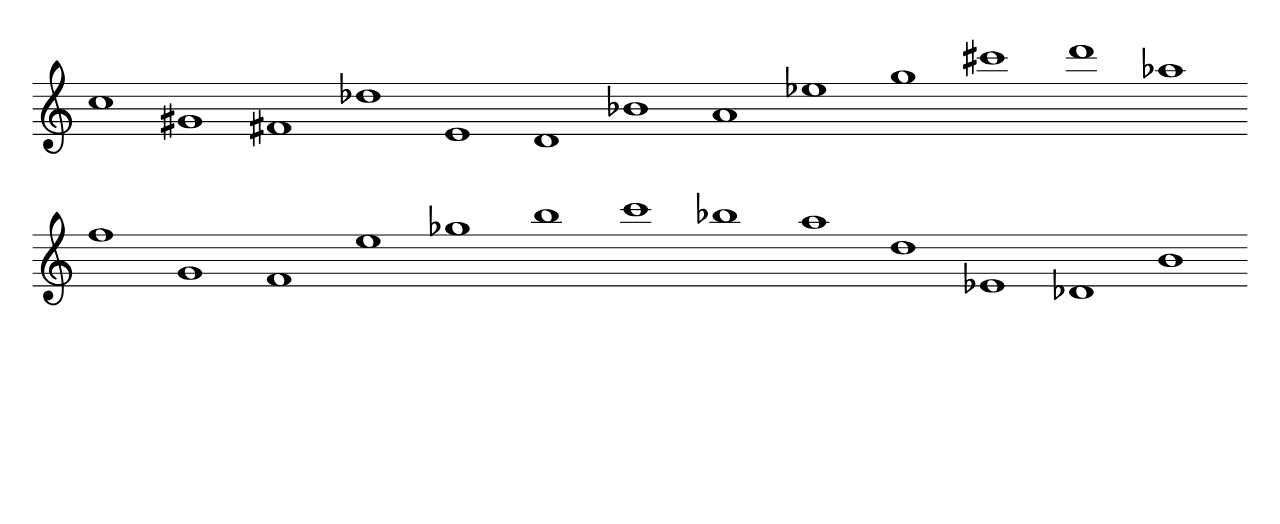
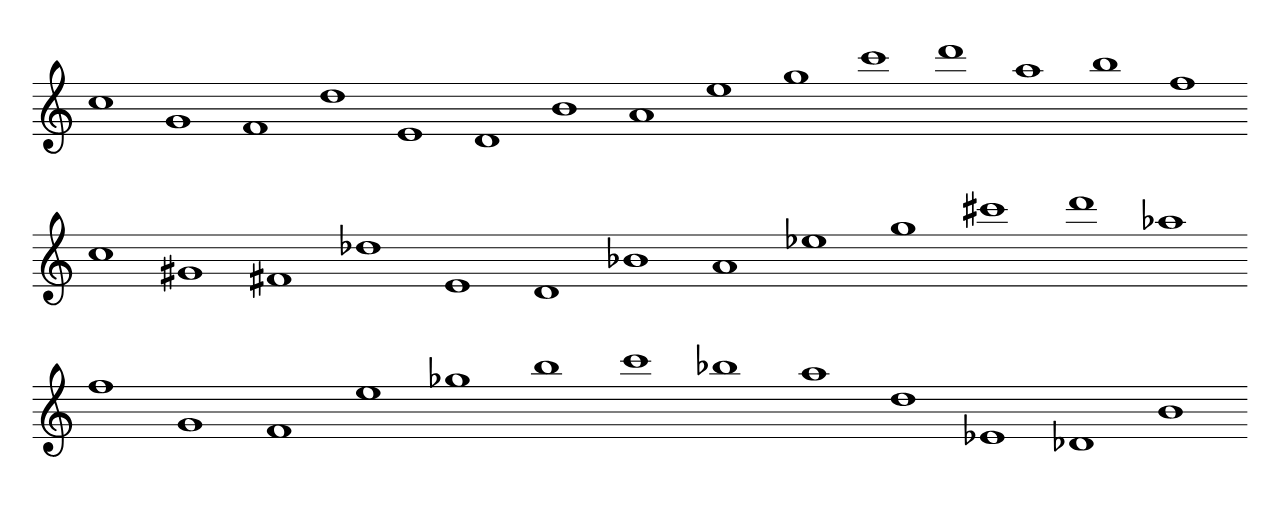
Before and after one commit to mserizawa/mserizawa.github.io, a plain HTML site: page random-notes/index.html in a window 1280 px wide. Drawn offline with Linux system fonts and the light colour scheme.

Commit message:
add natural notes

```diff
--- a/random-notes/index.html
+++ b/random-notes/index.html
@@ -14,6 +14,7 @@
   <script src="abcjs_basic_5.10.3-min.js"></script>
   <script>
     var notes = [
+      ["c", "G", "F", "d", "E", "D", "B", "A", "e", "g", "c'", "d'", "a", "b", "f"],
       ["c", "^G", "^F", "_d", "E", "D", "_B", "A", "_e", "g", "^c'", "d'", "_a"],
       ["f", "G", "F", "e", "_g", "b", "c'", "_b", "a", "d", "_E", "_D", "B"]
     ];
```
